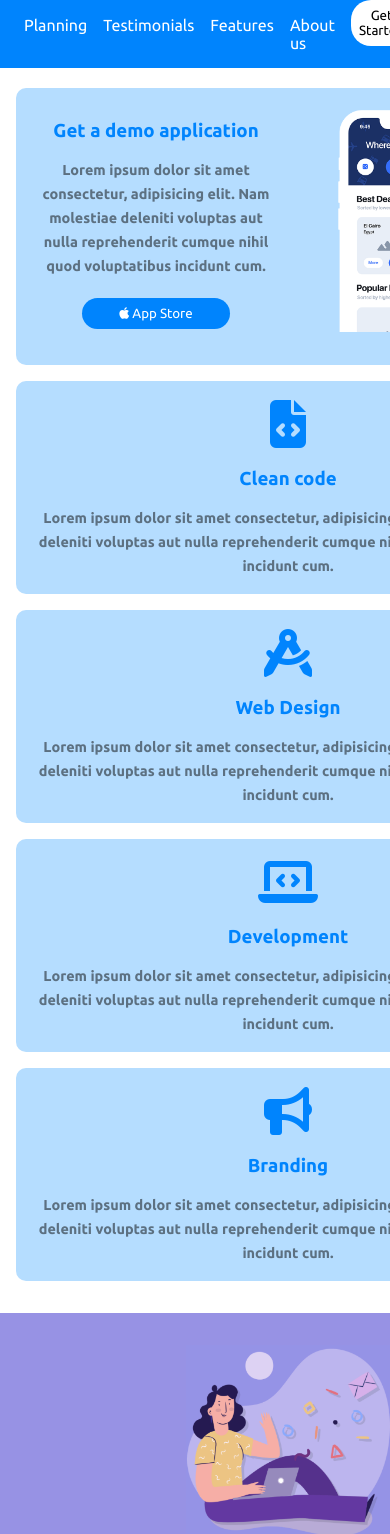
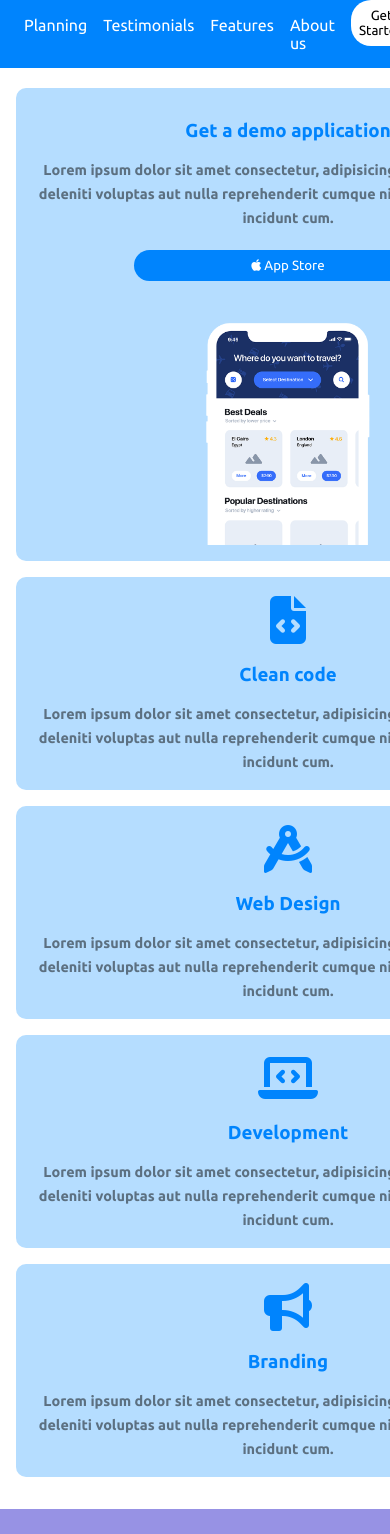
Before and after one commit to SeanBitter/htmlcss-responsive-layout, a plain HTML site: page index.html in a window 390 px wide. Shown: the top 1534 px of the page. Drawn offline with Linux system fonts and the light colour scheme.

Commit message:
Add the responsive part

```diff
--- a/css/style.css
+++ b/css/style.css
@@ -160,6 +160,10 @@ footer {
     line-height: 1.5rem;
 }
 
+.min-height {
+    min-height: 100%;
+}
+
 .text-padding {
     padding: 1rem 0;
 }
@@ -195,7 +199,7 @@ footer {
 
 @media screen and (max-width: 992px) {
     .container {
-        width: 768px;
+        width: 752px;
     }
 
     .col-large-half {
@@ -209,7 +213,7 @@ footer {
 
 @media screen and (max-width: 768px) {
     .container {
-        width: 576px;
+        width: 560px;
     }
 
     .col-med-half {
--- a/index.html
+++ b/index.html
@@ -47,21 +47,21 @@
             <div class="container">
                 <div class="row">
 
-                    <div class="col-2 col-med-full col-small-full">
-                        <div class="card bg-secondary-light row">
-                            <div class="card-text col">
+                    <div class="col-2 col-med-half col-small-full">
+                        <div class="card bg-secondary-light row min-height">
+                            <div class="card-text col-half col-med-full">
                                 <h3 class="text-padding">Get a demo application</h3>
                                 <p class="card-text-grey">Lorem ipsum dolor sit amet consectetur, adipisicing elit. Nam molestiae deleniti voluptas aut nulla reprehenderit cumque nihil quod voluptatibus incidunt cum.</p>
                                 <button class="button btn-apple"><a href="#"><i class="fa-brands fa-apple"></i> App Store</a></button>
                             </div>
-                            <div class="img-demo col">
+                            <div class="img-demo col-half col-med-full col-small-full">
                                 <img src="img/phone.png" alt="Demo App">
                             </div>
                         </div>
                     </div>
 
                     <div class="col-1 col-med-half col-small-full">
-                        <div class="card bg-secondary-light">
+                        <div class="card bg-secondary-light min-height">
                             <div class="card-text card-icon">
                                 <i class="fa-solid fa-file-code"></i>
                             </div>
@@ -72,7 +72,7 @@
                         </div>
                     </div>
 
-                    <div class="col-1 col-med-half col-small-full">
+                    <div class="col-1 col-small-full">
                         <div class="card bg-secondary-light">
                             <div class="card-text card-icon">
                                 <i class="fa-solid fa-compass-drafting"></i>
@@ -84,7 +84,7 @@
                         </div>
                     </div>
 
-                    <div class="col-1 col-med-half col-small-full">
+                    <div class="col-1 col-small-full">
                         <div class="card bg-secondary-light">
                             <div class="card-text card-icon">
                                 <i class="fa-solid fa-laptop-code"></i>
@@ -96,7 +96,7 @@
                         </div>
                     </div>
 
-                    <div class="col-1 col-med-half col-small-full">
+                    <div class="col-1 col-small-full">
                         <div class="card bg-secondary-light">
                             <div class="card-text card-icon">
                                 <i class="fa-solid fa-bullhorn"></i>
@@ -255,14 +255,14 @@
         <!-- Bianca - About us -->
         <div class="section">
             <div class="container">
-                <div class="row-no-wrap">
-                    <div class="col-2">
+                <div class="row">
+                    <div class="col-2 col-med-half col-small-full">
                         <h2>About Us</h2>
                         <p>Lorem, ipsum dolor sit amet consectetur adipisicing elit. Tenetur adipisci perspiciatis quasi beatae quia fugiat voluptates ea nihil blanditiis recusandae officia debitis veritatis necessitatibus laborum, quam deserunt modi? Quos, nemo.</p>
                         <br>
                         <p>Lorem ipsum dolor sit amet consectetur adipisicing elit. Beatae aut dolore sit optio odio placeat reprehenderit voluptate molestias rem, eum aspernatur. Possimus, ipsam sint illo atque saepe non velit earum?</p>
                     </div>
-                    <div class="col-1">
+                    <div class="col-1 col-med-half col-small-full">
                         <div class="img-about-us">
                             <img src="img/about.jpg" alt="">
                         </div>
```
